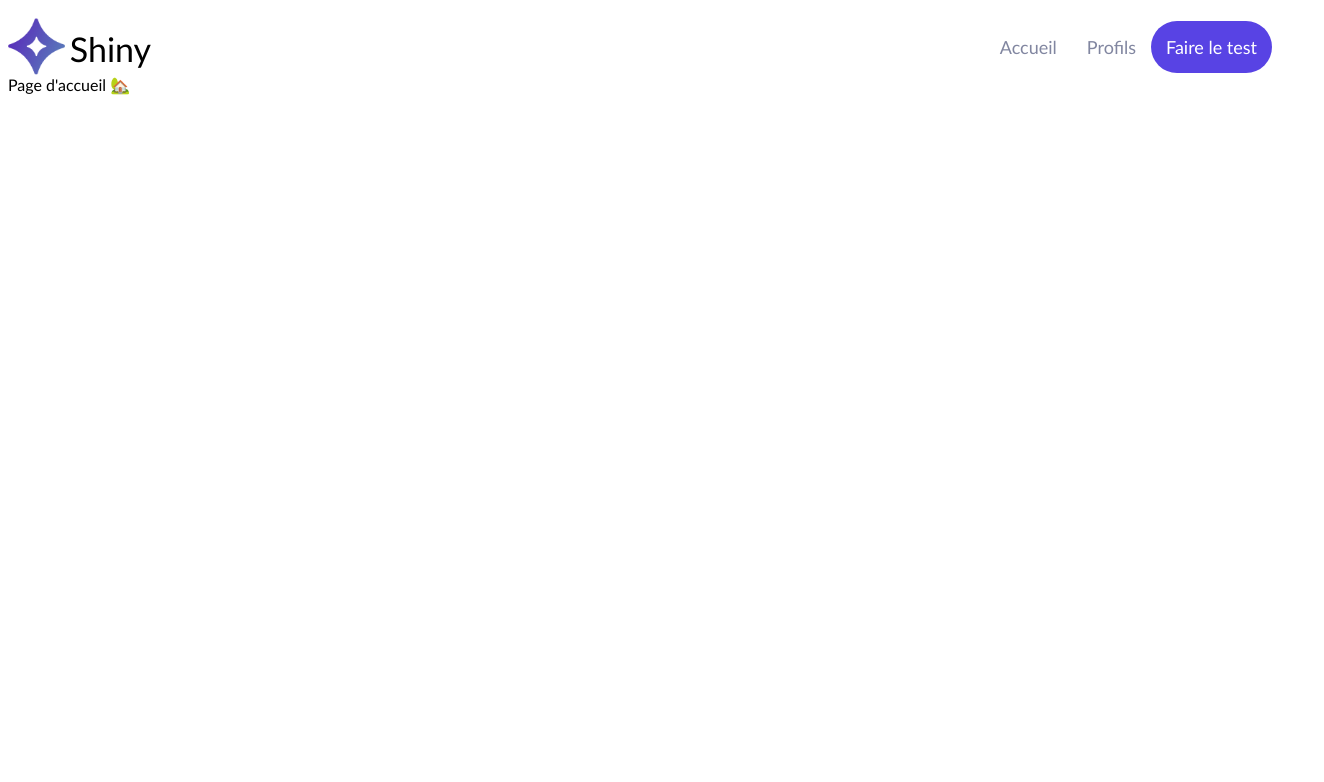
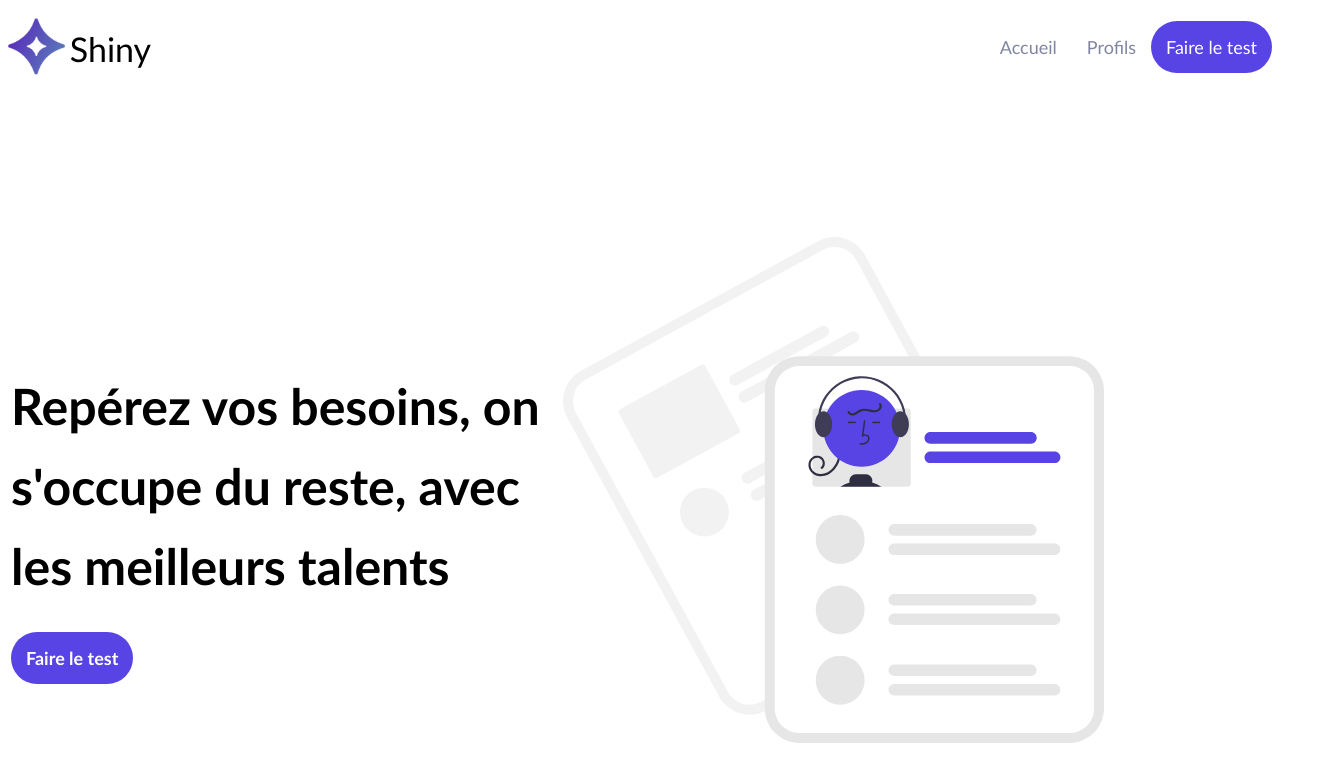
Before and after one commit to richad-m/react-shiny, a React (Create React App) app: page / in a window 1280 px wide. Shown: the top 782 px of the page, 1324 px wide, since content can reach past the window. Built offline with nearby package versions, Linux system fonts and the light colour scheme.

Commit message:
banner OK

```diff
--- a/src/pages/index.jsx
+++ b/src/pages/index.jsx
@@ -1,5 +1,72 @@
+import resume from '../assets/resume.svg'
+import styled from 'styled-components'
+import { Link } from 'react-router-dom'
+import colors from '../utils/style/color'
+
+const ResumeSVG = styled.img`
+  height: 506px;
+  width: 541px;
+  left: 760px;
+  top: 339px;
+  border-radius: 0px;
+`
+const TestButton = styled(Link)`
+  padding: 15px;
+  color: #8186a0;
+  text-decoration: none;
+  font-size: 18px;
+  height: 40px;
+  width: 261px;
+  ${(props) =>
+    props.$isFullLink &&
+    `color: white; border-radius: 30px; background-color: ${colors.primary};`}
+`
+
+const CatchPhrase = styled.div`
+  height: 249px;
+  width: 552px;
+  left: 163px;
+  top: 376px;
+  border-radius: nullpx;
+  font-family: Trebuchet MS;
+  font-size: 50px;
+  font-style: normal;
+  font-weight: 700;
+  line-height: 80px;
+  letter-spacing: 0em;
+  text-align: left;
+`
+
+const Banner = styled.div`
+  display: flex;
+  align-items: center;
+  margin: 3px;
+  height: 824px;
+  width: 1313px;
+  left: 65px;
+  top: 200px;
+  border-radius: 0px;
+`
+const ButtonWrapper = styled.div`
+  height: 40px;
+  width: 261px;
+`
 function Home() {
-  return <div>Page d'accueil 🏡</div>
+  return (
+    <Banner>
+      <CatchPhrase>
+        <div>
+          Repérez vos besoins, on s'occupe du reste, avec les meilleurs talents
+        </div>
+        <ButtonWrapper>
+          <TestButton to="/survey/1" $isFullLink>
+            Faire le test
+          </TestButton>
+        </ButtonWrapper>
+      </CatchPhrase>
+      <ResumeSVG src={resume} alt="shiny resume" />
+    </Banner>
+  )
 }
 
 export default Home
```
Also changed, not shown: src/assets/resume.svg (added).
